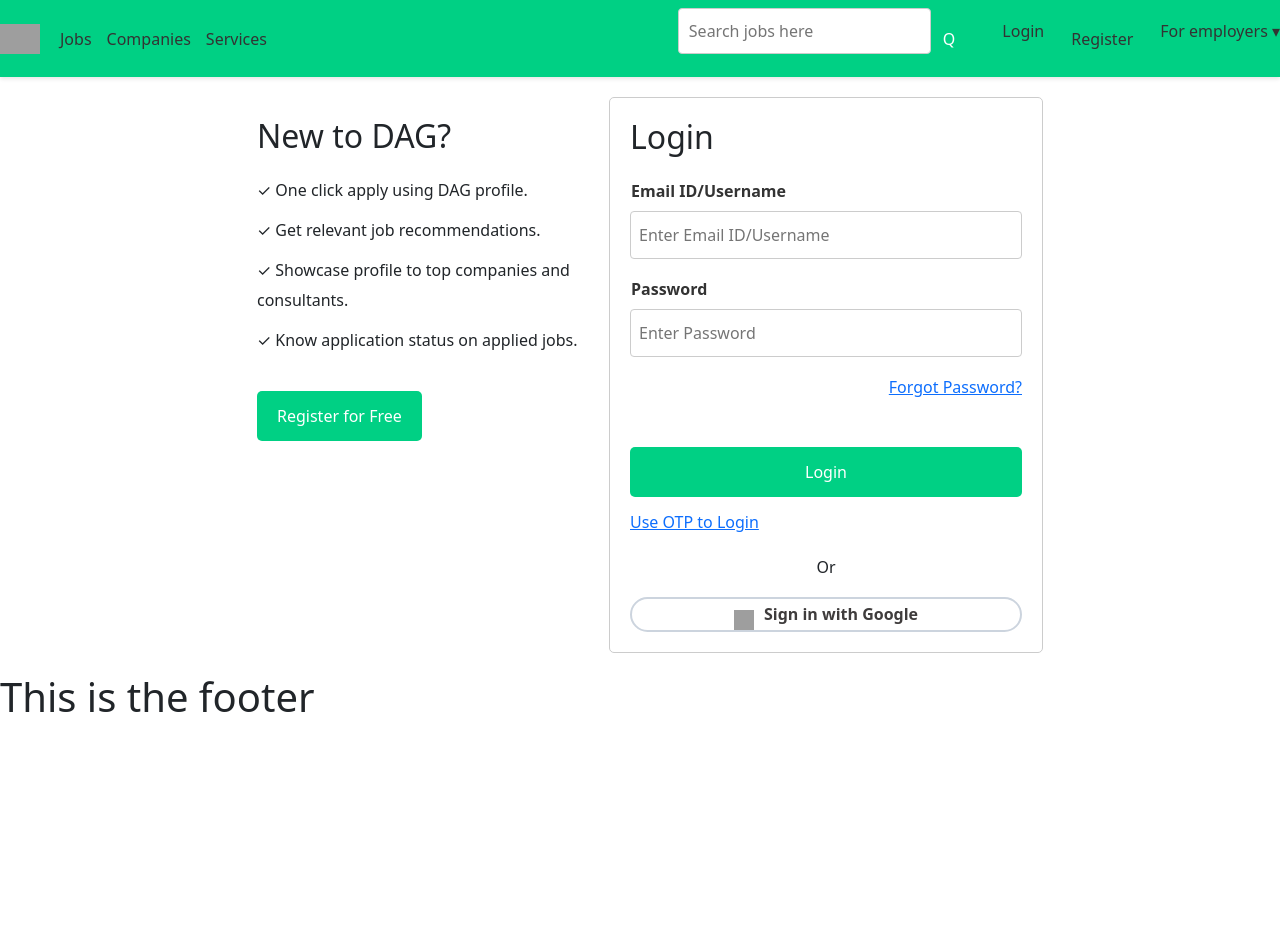
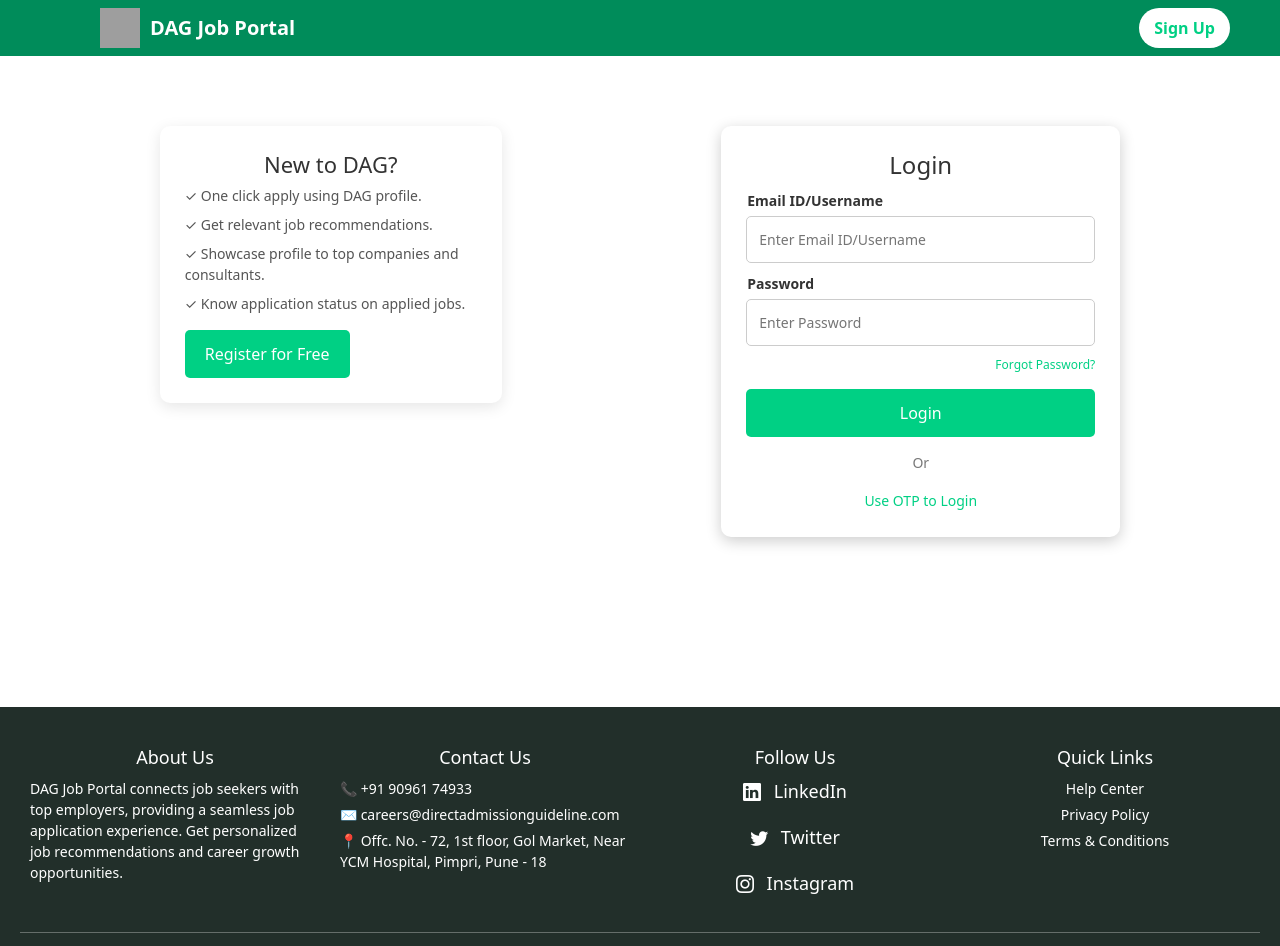
Before and after one commit to Vitthaljadhavp/dag_job_portal, a React (Create React App) app in the folder portal_front/nitin/: page /login in a window 1280 px wide. Shown: the top 946 px of the page. Before the commit the page ends 800 px from the top, so only its background shows below. Built offline with nearby package versions, Linux system fonts and the light colour scheme; grey boxes are pictures that could not be loaded.

Commit message:
Made Perfect Ui

```diff
--- a/portal_front/nitin/package.json
+++ b/portal_front/nitin/package.json
@@ -13,7 +13,9 @@
     "react": "^19.0.0",
     "react-bootstrap": "^2.10.9",
     "react-dom": "^19.0.0",
+    "react-github-login": "^1.0.3",
     "react-icons": "^5.5.0",
+    "react-linkedin-login-oauth2": "^2.0.1",
     "react-router-dom": "^7.2.0",
     "react-scripts": "5.0.1",
     "web-vitals": "^2.1.4"
--- a/portal_front/nitin/public/index.html
+++ b/portal_front/nitin/public/index.html
@@ -3,6 +3,7 @@
   <head>
     <meta charset="utf-8" />
     <link rel="icon" href="%PUBLIC_URL%/favicon.ico" />
+    <link rel="stylesheet" href="https://cdn.jsdelivr.net/npm/bootstrap-icons/font/bootstrap-icons.css">
     <meta name="viewport" content="width=device-width, initial-scale=1" />
     <meta name="theme-color" content="#000000" />
     <meta
--- /dev/null
+++ b/portal_front/nitin/src/components/Footer.css
@@ -0,0 +1,65 @@
+.footer {
+    background-color: #222f2a;
+    color: white;
+    padding: 30px 20px;
+    text-align: center;
+  }
+
+  .footer-container {
+    display: flex;
+    flex-wrap: wrap;
+    justify-content: space-between;
+    /* max-width: 1200px; */
+    margin: auto;
+  }
+
+  .footer-section {
+    flex: 1;
+    min-width: 200px;
+    margin: 10px;
+  }
+
+  .footer-section h4 {
+    font-size: 18px;
+    margin-bottom: 10px;
+  }
+
+
+  .footer-section p {
+    font-size: 14px;
+    color: white;
+    text-decoration: none;
+    display: block;
+    margin-bottom: 5px;
+    text-align: left;
+  }
+
+  .footer-section a {
+    font-size: 14px;
+    color: white;
+    text-decoration: none;
+    display: block;
+    margin-bottom: 5px;
+    text-align: center;
+  }
+
+  .footer-section a:hover {
+    text-decoration: underline;
+  }
+
+  .social-icons {
+    display: flex;
+    justify-content: center;
+    gap: 15px;
+  }
+
+  .social-icons a {
+    color: white;
+    font-size: 20px;
+  }
+
+  .footer-bottom {
+    margin-top: 20px;
+    border-top: 1px solid rgba(255, 255, 255, 0.3);
+    padding-top: 10px;
+  }
--- a/portal_front/nitin/src/components/Footer.jsx
+++ b/portal_front/nitin/src/components/Footer.jsx
@@ -1,11 +1,61 @@
 import React from 'react';
+import "./Footer.css";
 
-function Footer() {
+const Footer = () => {
   return (
-    <div>
-      <h1>This is the footer</h1>
-    </div>
-  )
-}
+    <footer className="footer">
+      <div className="footer-container">
+        {/* About Section */}
+        <div className="footer-section about">
+          <h4>About Us</h4>
+          <p>
+            DAG Job Portal connects job seekers with top employers,
+            providing a seamless job application experience.
+            Get personalized job recommendations and career growth opportunities.
+          </p>
+        </div>
+
+        {/* Contact Section */}
+        <div className="footer-section contact">
+          <h4>Contact Us</h4>
+          <p>📞 +91 90961 74933</p>
+          <p>✉️ careers@directadmissionguideline.com</p>
+          <p>📍 Offc. No. - 72, 1st floor, Gol Market, Near YCM Hospital, Pimpri, Pune - 18</p>
+        </div>
+
+        {/* Social Media Links */}
+<div className="footer-section social-media">
+  <h4 className="text-white">Follow Us</h4> {/* Title in white */}
+  <div className="social-icons d-flex flex-column" >
+    <a href="#" className="text-white mb-1" style={{fontSize:"18px"}}>
+      <i className="bi bi-linkedin me-2"></i> LinkedIn
+    </a>
+    <a href="#" className="text-white mb-1" style={{fontSize:"18px"}}>
+      <i className="bi bi-twitter me-2"></i> Twitter
+    </a>
+    <a href="#" className="text-white" style={{fontSize:"18px"}}>
+      <i className="bi bi-instagram me-2"></i> Instagram
+    </a>
+  </div>
+</div>
+
+
+
+        {/* Help & Policy */}
+        <div className="footer-section policy">
+          <h4>Quick Links</h4>
+          <a href="/help">Help Center</a>
+          <a href="/privacy-policy">Privacy Policy</a>
+          <a href="/terms">Terms & Conditions</a>
+        </div>
+      </div>
+
+      {/* Footer Bottom */}
+      <div className="footer-bottom">
+        <p>© 2025 DAG Job Portal. All rights reserved.</p>
+      </div>
+    </footer>
+  );
+};
 
 export default Footer ;
--- a/portal_front/nitin/src/components/Login.css
+++ b/portal_front/nitin/src/components/Login.css
@@ -1,114 +1,279 @@
-/* LoginCombined.css */
+/* Full Page Styling */
+body {
+  font-family: Arial, sans-serif;
+  background-color: #f8f9fa;
+  margin: 0;
+  padding: 0;
+}
+
+/* Navbar */
+.navbar {
+  display: flex;
+  justify-content: space-between;
+  align-items: center;
+  background-color: #008c5a;
+  padding: 10px 20px;
+  color: white;
+}
+
+/* Logo & Title */
+.navbar-left {
+  display: flex;
+  align-items: center;
+}
+
+.navbar-logo {
+  display: flex;
+  align-items: center;
+}
+
+.logo-img {
+  height: 40px;
+  margin-right: 10px;
+}
+
+.portal-name {
+  font-size: 20px;
+  font-weight: bold;
+}
+
+/* Search Bar Centered */
+.navbar-center {
+  flex: 1;
+  display: flex;
+  justify-content: center;
+  align-items: center;
+}
+
+.search-input {
+  width: 250px;
+  padding: 8px;
+  border: none;
+  border-radius: 20px;
+  outline: none;
+}
+
+.search-button {
+  background: white;
+  border: none;
+  cursor: pointer;
+  font-size: 16px;
+  margin-left: 5px;
+}
+
+/* Right Section (Login & Signup) */
+.navbar-right {
+  display: flex;
+  align-items: center;
+}
+
+.navbar-login {
+  margin-right: 20px;
+}
+
+.login-link {
+  color: white;
+  text-decoration: underline;
+}
+
+.signup-button {
+  background-color: white;
+  color: #00D084;
+  padding: 8px 15px;
+  border-radius: 20px;
+  text-decoration: none;
+  font-weight: bold;
+}
+
+.signup-button:hover {
+  background-color: #f1f1f1;
+}
+
+
+/* Combined Container */
 .login-combined-container {
   display: flex;
-  justify-content: center;
-  align-items: flex-start;
-  padding: 20px;
-  line-height: 30px;
-}
-
-.content-wrapper {
-  display: flex;
-  width: 80%; /* Adjust as needed */
-  max-width: 1200px; /* Adjust as needed */
-  justify-content: space-between;
-}
-
-.new-to-naukri {
-  width: 30%;
+  justify-content: space-around;
+  /* align-items: center;
+  height: 85vh; */
+  gap: 40px;
   padding: 20px;
 }
 
-.login-container {
-  width: 35%;
-  padding: 20px;
-  border: 1px solid #ccc;
-  border-radius: 5px;
+/* Register Info Section */
+.new-to-naukri {
+  width: 30%;
+  background: white;
+  padding: 25px;
+  border-radius: 10px;
+  box-shadow: 0px 4px 15px rgba(0, 0, 0, 0.1);
+  text-align: left;
+  height: fit-content;
+  animation: slideIn 0.8s ease-out;
 }
 
-.new-to-naukri h2,
-.login-container h2 {
-  margin-bottom: 20px;
+.new-to-naukri h2 {
+  text-align: center;
+  font-size: 22px;
+  color: #333;
 }
 
 .new-to-naukri ul {
-  list-style-type: none;
+  list-style: none;
   padding: 0;
 }
 
 .new-to-naukri li {
-  margin-bottom: 10px;
+  font-size: 14px;
+  color: #555;
+  margin-bottom: 8px;
 }
 
-.new-to-naukri .register-free-button {
-  background-color: #00d084;
+.register-free-button {
+  background-color: #00D084;
   color: white;
-  padding: 10px 20px;
+  padding: 12px 20px;
   border: none;
   border-radius: 5px;
+  font-size: 16px;
   cursor: pointer;
-  margin-top: 20px;
+  transition: background 0.3s ease-in-out;
+}
+
+.register-free-button:hover {
+  background-color: #008c5a;
+}
+
+/* Slide-in Animation for Login Form */
+@keyframes slideIn {
+  from {
+      transform: translateX(100%);
+      opacity: 0;
+  }
+  to {
+      transform: translateX(0);
+      opacity: 1;
+  }
+}
+
+/* Login Container */
+.login-container {
+  width: 35%;
+  padding: 25px;
+  border-radius: 10px;
+  background-color: white;
+  box-shadow: 0px 4px 15px rgba(0, 0, 0, 0.2);
+  text-align: center;
+  animation: slideIn 0.8s ease-out;
+}
+
+/* Login Form */
+.login-container h2 {
+  font-size: 24px;
+  margin-bottom: 10px;
+  color: #333;
 }
 
 .login-container label {
   display: block;
+  font-size: 14px;
+  color: #333;
+  text-align: left;
   margin-bottom: 5px;
 }
 
 .login-container input {
   width: 100%;
-  padding: 8px;
-  margin-bottom: 15px;
+  padding: 12px;
+  margin-bottom: 10px;
   border: 1px solid #ccc;
-  border-radius: 4px;
-  box-sizing: border-box;
+  border-radius: 5px;
+  font-size: 14px;
+  transition: all 0.3s ease-in-out;
 }
 
-.login-container .forgot-password {
-  display: block;
-  text-align: right;
-  margin-bottom: 15px;
+/* Input Focus Effect */
+.login-container input:focus {
+  border-color: #00D084;
+  outline: none;
+  box-shadow: 0px 0px 5px rgba(0, 208, 132, 0.5);
 }
 
-.login-container .login-button,
-.login-container .otp-button {
+/* Forgot Password */
+.forgot-password {
+  font-size: 12px;
+  color: #00D084;
+  text-decoration: none;
+  float: right;
+}
+
+.forgot-password:hover {
+  text-decoration: underline;
+}
+
+/* Login Button */
+.login-button {
   width: 100%;
-  padding: 10px;
-  background-color: #00d084;
+  padding: 12px;
+  background-color: #00D084;
   color: white;
   border: none;
   border-radius: 5px;
+  font-size: 16px;
   cursor: pointer;
-  margin-bottom: 10px;
+  margin-top: 15px;
+  transition: background 0.3s ease-in-out;
 }
 
-.login-container .or-divider  {
-  text-align: center;
-  margin: 15px 0;
+.login-button:hover {
+  background-color: #008c5a;
 }
 
-.login-container .otp {
-  text-align: center;
+/* Divider */
+.or-divider {
   margin: 15px 0;
+  font-size: 14px;
+  color: #777;
 }
 
-.login-container .google-signin-container{
+/* Social Login Buttons */
+.google-signin-button,
+.linkedin-signin-button,
+.github-signin-button {
   display: flex;
+  align-items: center;
   justify-content: center;
-  text-decoration: none;
-  align-items: center;
-  box-shadow: #00d084 ;
-  border: #ccd4de 2px solid;
-  border-radius: 50px;
+  width: 100%;
+  padding: 12px;
+  margin-bottom: 10px;
+  background-color: white;
+  border: 1px solid #ddd;
+  border-radius: 5px;
+  font-size: 14px;
+  cursor: pointer;
+  transition: all 0.3s ease-in-out;
 }
 
-.google-signin-button{
-  text-decoration: none;
-  color: #3f3c3c;
-  font-weight: bold;
+.google-signin-button img,
+.linkedin-signin-button img {
+  width: 20px;
+  margin-right: 10px;
 }
 
-.google-icon{
-  padding: auto;
-  margin-top: 8px;
+.google-signin-button:hover,
+.linkedin-signin-button:hover,
+.github-signin-button:hover {
+  background-color: #f0f0f0;
+  transform: scale(1.05);
 }
+
+/* OTP Login */
+.otp {
+  font-size: 14px;
+  color: #00D084;
+  text-decoration: none;
+}
+
+.otp:hover {
+  text-decoration: underline;
+}
--- a/portal_front/nitin/src/components/Login.jsx
+++ b/portal_front/nitin/src/components/Login.jsx
@@ -18,7 +18,7 @@
     try {
       const response = await axios.post("http://localhost:9091/api/users/login", { email, password });
       const role = response.data.role?.trim().toLowerCase();
-        console.log("User Role:", role); // Debugging log
+      console.log("User Role:", role);
       localStorage.setItem("token", response.data.token);
       localStorage.setItem("role", role);
       alert("Login Successful!");
@@ -38,10 +38,28 @@
     }
   };
 
+
+
   return (
     <>
-      <Navbar />
-      <div className="login-combined-container">
+      {/* Navbar */}
+<nav className="navbar">
+  <div className="navbar-left">
+    <div className="navbar-logo">
+      <img src="/logo.png" alt="Logo" className="logo-img" />
+      <span className="portal-name">DAG Job Portal</span>
+    </div>
+  </div>
+
+  {/* Login & Signup on Right */}
+  <div className="navbar-right">
+    <a href="/" className="signup-button" style={{marginRight:"50px"}}>Sign Up</a>
+  </div>
+</nav>
+
+
+
+      <div className="login-combined-container" style={{margin: "50px 50px 150px 50px"}}>
         <div className="new-to-naukri">
           <h2>New to DAG?</h2>
           <ul>
@@ -69,15 +87,11 @@
             <button type="submit" className="login-button">Login</button> <br />
           </form>
 
+
+          <div className="or-divider">Or</div>
           <a href="#otp" className="otp">Use OTP to Login</a>
-          <div className="or-divider">Or</div>
-          <div className="google-signin-container">
-            <a href="#google" className="google-signin-button">
-              <img src="https://lh3.googleusercontent.com/COxitqgJr1sJnIDe8-jiKhxDx1FrYbtRHKJ9z_hELisAlapwE9LUPh6fcXIfb5vwpbMl4xl9H9TRFPc5NOO8Sb3VSgIBrfRYvW6cUA" className="google-icon" alt="Google Sign-in" />
-              Sign in with Google
-            </a>
         </div>
-        </div>
+
         </div>
       <Footer />
     </>
--- a/portal_front/nitin/src/components/Navbar.css
+++ b/portal_front/nitin/src/components/Navbar.css
@@ -1,84 +1,98 @@
-/* Navbar.css */
+/* Navbar Styling */
 .navbar {
   display: flex;
   justify-content: space-between;
   align-items: center;
+  background-color: #00a859;
   padding: 10px 20px;
-    background-color: #00d084; /* Light gray background */
-    box-shadow: 0 2px 4px rgba(0, 0, 0, 0.1); /* Optional shadow */
+  color: white;
 }
 
-  .navbar-left,
+.navbar-left {
+  display: flex;
+  align-items: center;
+}
+
+.navbar-logo {
+  height: 40px;
+  margin-right: 20px;
+}
+
+.navbar-links {
+  display: flex;
+  list-style: none;
+  padding: 0;
+}
+
+.navbar-links li {
+  margin-right: 20px;
+}
+
+.navbar-links a {
+  text-decoration: none;
+  color: white;
+  font-weight: bold;
+  transition: color 0.3s;
+}
+
+.navbar-links a:hover {
+  color: #ffd700;
+}
+
 .navbar-right {
   display: flex;
   align-items: center;
 }
 
-  .navbar-logo {
-    height: 30px; /* Adjust as needed */
-    margin-right: 20px;
-  }
-
-  .navbar-links {
-    list-style: none;
-    display: flex;
-    margin: 0;
-    padding: 0;
-  }
-
-  .navbar-links li {
+.search-container {
+  position: relative;
   margin-right: 15px;
 }
 
-  .navbar-links a {
-    text-decoration: none;
-    color: #333;
-  }
-
-  .search-container {
-    display: flex;
-    margin-right: 20px;
-  }
-
 .search-input {
-    padding: 8px 12px;
-    border: 1px solid #ccc;
-    border-radius: 4px 0 0 4px;
+  padding: 8px 30px 8px 10px;
+  border-radius: 20px;
+  border: none;
   outline: none;
 }
 
 .search-button {
-    padding: 8px 12px;
-    background-color: #00d084; /* Blue button */
-    color: white;
+  position: absolute;
+  right: 5px;
+  top: 50%;
+  transform: translateY(-50%);
+  background: none;
   border: none;
-    border-radius: 0 4px 4px 0;
   cursor: pointer;
 }
 
 .navbar-actions {
+  display: flex;
   list-style: none;
-    display: flex;
-    margin: 0;
-    padding: 0;
 }
 
 .navbar-actions li {
   margin-left: 15px;
 }
 
-  .navbar-actions a,
-  .navbar-actions button {
+.navbar-actions a, .register-button {
   text-decoration: none;
-    color: #333;
-    border: none;
-    background: none;
-    cursor: pointer;
+  color: white;
+  font-weight: bold;
+  transition: all 0.3s;
 }
 
 .register-button {
-      background-color: orange;
-      color: white;
-      padding: 8px 12px;
-      border-radius: 4px;
+  background-color: white;
+  color: #00a859;
+  padding: 8px 15px;
+  border-radius: 20px;
+  border: none;
+  cursor: pointer;
+  font-weight: bold;
 }
+
+.register-button:hover {
+  background-color: #ffd700;
+  color: black;
+}
--- a/portal_front/nitin/src/components/Navbar.jsx
+++ b/portal_front/nitin/src/components/Navbar.jsx
@@ -29,7 +29,7 @@
             placeholder="Search jobs here"
             className="search-input"
           />
-          <button className="search-button">Q</button>
+          <button className="search-button"></button>
         </div>
         <ul className="navbar-actions">
           <li>
--- a/portal_front/nitin/src/components/Register.css
+++ b/portal_front/nitin/src/components/Register.css
@@ -6,6 +6,18 @@
     background-color: #00D084;
     color: white;
   }
+
+  /* Logo */
+.navbar-logo {
+  display: flex;
+  align-items: center;
+  margin-left: 100px;
+}
+
+.navbar-logo img {
+  width: 40px;
+  margin-right: 10px;
+}
 
   /* Left Side: Register Info */
 .register-info {
@@ -17,7 +29,20 @@
   text-align: center;
   box-shadow: 0px 4px 10px rgba(0, 0, 0, 0.1);
   display: inline-block;
-  white-space: nowrap;
+  animation: slideIn 0.8s ease-out;
+  /* white-space: nowrap;  */
+}
+
+/* Slide-in animation for registration form */
+@keyframes slideIn {
+  from {
+      transform: translateX(100%);
+      opacity: 0;
+  }
+  to {
+      transform: translateX(0);
+      opacity: 1;
+  }
 }
 
 
@@ -36,6 +61,7 @@
   padding: 0;
   font-size: 14px;
   color: #444;
+  text-align: start;
 }
 
 .register-info li {
@@ -61,14 +87,14 @@
   }
 
   .register-container {
-    width: 50%;
+    width: 45%;
     margin-right: 40px;
     padding: 25px;
     border-radius: 8px;
     background-color: #ffffff;
     box-shadow: 0px 4px 10px rgba(0, 0, 0, 0.1);
     text-align: center;
-
+    animation: slideIn 0.8s ease-out;
   }
 
   h2 {
@@ -98,6 +124,13 @@
     outline: none;
   }
 
+  /* Hover Effects */
+.register-container input:hover,
+.register-container button:hover {
+    transform: scale(1.02);
+    transition: 0.3s ease-in-out;
+}
+
   /* Work Status Section */
   .work-status-container {
     display: flex;
@@ -113,7 +146,7 @@
     border-radius: 8px;
     cursor: pointer;
     transition: all 0.3s ease;
-    text-align: left;
+    text-align: center;
     background-color: #fff;
     flex: 1;
     padding: 10px;
@@ -124,6 +157,7 @@
 
   .work-status-option:hover {
     border-color: #00d084;
+    transform: scale(1.05);
   }
 
   .work-status-option.selected {
@@ -174,6 +208,7 @@
 
   .register-container button:hover {
     background-color: #00d084;
+    box-shadow: 0px 4px 10px rgba(0, 0, 0, 0.2);
   }
 
   input[type="text"],
@@ -221,6 +256,7 @@
 
   .google-button:hover {
     background-color: #00d084;
+    transform: scale(1.05);
   }
 
   .google-icon {
@@ -231,7 +267,7 @@
 
 .register-page {
   display: flex;
-  justify-content: space-between;
+  justify-content: space-around;
   align-items: flex-start;
   gap: 40px;
   margin-top: 50px;
@@ -240,7 +276,7 @@
 .role-container {
   display: flex;
   flex-direction: column;
-  align-items: flex-start; /* Aligns label and select box to the left */
+  align-items: anchor-center; /* Aligns label and select box to the left */
   width: 100%;
   margin-bottom: 15px;
 }
@@ -251,4 +287,11 @@
   border: 1px solid #ccc;
   border-radius: 5px;
   font-size: 14px;
+  transition: 0.3s ease;
 }
+
+
+.role-container select:hover {
+  border-color: #00d084;
+  transform: scale(1.02);
+}
--- a/portal_front/nitin/src/components/Register.jsx
+++ b/portal_front/nitin/src/components/Register.jsx
@@ -2,6 +2,9 @@
 import axios from "axios";
 import { useNavigate } from "react-router-dom";
 import "./Register.css";
+import GitHubLogin from "react-github-login";
+import { LinkedIn } from "react-linkedin-login-oauth2";
+import Footer from "./Footer";
 
 const Register = () => {
   const [formData, setFormData] = useState({
@@ -10,7 +13,7 @@
     password: "",
     mobile: "",
     workStatus: "fresher",
-    role: "job_seeker", // Default role
+    role: "job_seeker",
   });
 
   const navigate = useNavigate();
@@ -26,8 +29,9 @@
   const handleSubmit = async (e) => {
     e.preventDefault();
     try {
-      const response = await axios.post("http://localhost:9091/api/users/register",
-        JSON.stringify(formData),  // Ensure JSON format
+      const response = await axios.post(
+        "http://localhost:9091/api/users/register",
+        JSON.stringify(formData),
         { headers: { "Content-Type": "application/json" } }
       );
       console.log("User registered successfully:", response.data);
@@ -39,16 +43,30 @@
     }
   };
 
+  const handleGitHubSuccess = async (response) => {
+    console.log("GitHub Auth Code:", response.code);
+    // Here, you will send 'response.code' to your backend for token exchange
+  };
+
+  const handleGitHubFailure = (error) => {
+    console.error("GitHub Login Failed:", error);
+  };
 
   return (
     <>
+      {/* Navbar */}
       <nav className="navbar">
-        <div className="navbar-logo">DAG Job Portal</div>
-        <div className="navbar-login">
-          Already Registered? <a href="Login">Login here</a>
+        <div className="navbar-logo">
+          <img src="/logo.png" alt="Logo" className="logo-img" />
+          DAG Job Portal
+        </div>
+        <div className="navbar-login" style={{marginRight:"50px"}}>
+          Already Registered? <a href="Login" style={{color:"black"}}>Login here</a>
         </div>
       </nav>
-      <div className="register-page">
+
+      <div className="register-page" style={{marginBottom:"75px"}}>
+        {/* Left Section: Info Panel */}
         <div className="register-info">
           <img
             src="https://cdn-icons-png.flaticon.com/512/4140/4140048.png"
@@ -62,8 +80,12 @@
             <li>✅ Find a job and grow your career</li>
           </ul>
         </div>
+
+        {/* Right Section: Registration Form */}
         <div className="register-container">
           <h2>Create your DAG Profile</h2>
+
+          {/* Google Signup Button */}
           <button className="google-button">
             <img
               src="https://lh3.googleusercontent.com/COxitqgJr1sJnIDe8-jiKhxDx1FrYbtRHKJ9z_hELisAlapwE9LUPh6fcXIfb5vwpbMl4xl9H9TRFPc5NOO8Sb3VSgIBrfRYvW6cUA"
@@ -72,7 +94,39 @@
             />
             Continue with Google
           </button>
+
+          <div className="linkedin-signin-container">
+            <LinkedIn
+              clientId={process.env.REACT_APP_LINKEDIN_CLIENT_ID}
+              redirectUri={process.env.REACT_APP_LINKEDIN_REDIRECT_URI}
+              onSuccess={(code) => console.log("LinkedIn Code:", code)}
+              onError={(error) => console.error(error)}
+            >
+              {({ linkedInLogin }) => (
+                <button className="linkedin-signin-button" onClick={linkedInLogin}>
+                  <img src="https://upload.wikimedia.org/wikipedia/commons/c/ca/LinkedIn_logo_initials.png" alt="LinkedIn" />
+                  Sign in with LinkedIn
+                </button>
+              )}
+            </LinkedIn>
+          </div>
+
+
+
+          <div className="github-signin-container">
+            <GitHubLogin
+              clientId={process.env.REACT_APP_GITHUB_CLIENT_ID}
+              redirectUri={process.env.REACT_APP_GITHUB_REDIRECT_URI}
+              onSuccess={handleGitHubSuccess}
+              onFailure={handleGitHubFailure}
+              buttonText="Sign in with GitHub"
+              className="github-signin-button"
+            />
+          </div>
+
+
           <form onSubmit={handleSubmit}>
+            {/* Full Name */}
             <label>Full Name</label>
             <input
               type="text"
@@ -82,6 +136,8 @@
               onChange={handleChange}
               required
             />
+
+            {/* Email */}
             <label>Email</label>
             <input
               type="email"
@@ -91,6 +147,8 @@
               onChange={handleChange}
               required
             />
+
+            {/* Password */}
             <label>Password</label>
             <input
               type="password"
@@ -100,6 +158,8 @@
               onChange={handleChange}
               required
             />
+
+            {/* Mobile Number */}
             <label>Mobile No.</label>
             <input
               type="tel"
@@ -110,16 +170,17 @@
               required
             />
 
+            {/* Role Selection */}
             <div className="role-container">
               <label htmlFor="role">Role</label>
-    <select id="role" name="role">
+              <select id="role" name="role" value={formData.role} onChange={handleChange}>
                 <option value="job_seeker">Job Seeker</option>
                 <option value="recruiter">Recruiter</option>
                 <option value="admin">Admin</option>
               </select>
             </div>
 
-
+            {/* Work Status Selection */}
             <label>Work status</label>
             <div className="work-status-container">
               <label
@@ -138,6 +199,7 @@
                   </div>
                 </div>
               </label>
+
               <label
                 className={`work-status-option ${formData.workStatus === "fresher" ? "selected" : ""}`}
                 onClick={() => handleWorkStatusChange("fresher")}
@@ -155,10 +217,16 @@
                 </div>
               </label>
             </div>
-            <button type="submit">Submit</button>
+
+
+            {/* Submit Button */}
+            <button type="submit">Register</button>
           </form>
         </div>
+
       </div>
+
+      <Footer />
     </>
   );
 };
```
Also changed, not shown: portal_front/nitin/src/components/LinkedInLogin.jsx (added, +22 -0 lines), 2 other files (tests, documents, lock files or other folders). Lines whose indentation alone changed are shown as unchanged.
